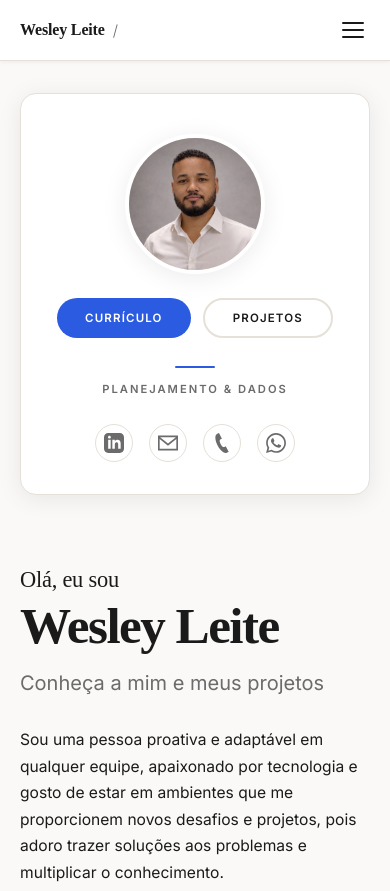
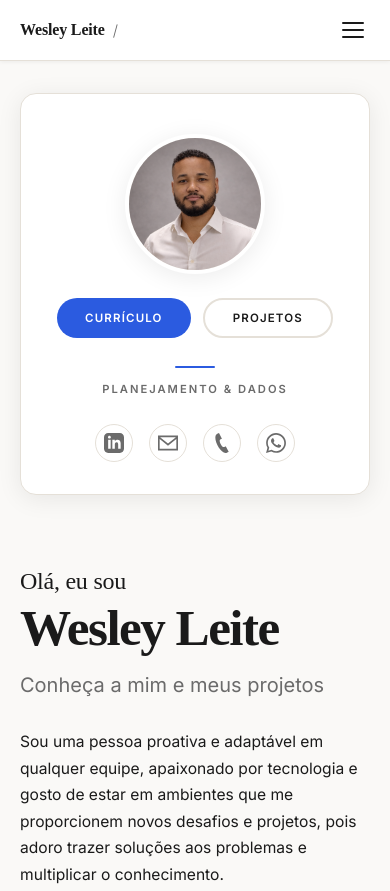
Before and after one commit to wesleybrass/meu-portfolio, a website built with Vite: page index.html in a window 390 px wide. Shown: the top 891 px of the page. Built offline with nearby package versions, Linux system fonts and the light colour scheme; a web font is replaced by a local one.

Commit message:
Minor UI tweaks: header comment and greeting font size

```diff
--- a/src/styles/index.css
+++ b/src/styles/index.css
@@ -360,7 +360,7 @@ ul {
 
 .hero__greeting-small {
   font-family: var(--font-heading);
-  font-size: clamp(1.4rem, 3vw, 2.2rem);
+  font-size: clamp(1.5rem, 3vw, 2.2rem);
   font-weight: 500;
   line-height: 1.2;
   color: var(--clr-text);
```
Also changed, not shown: index.html (+1 -1 lines).
